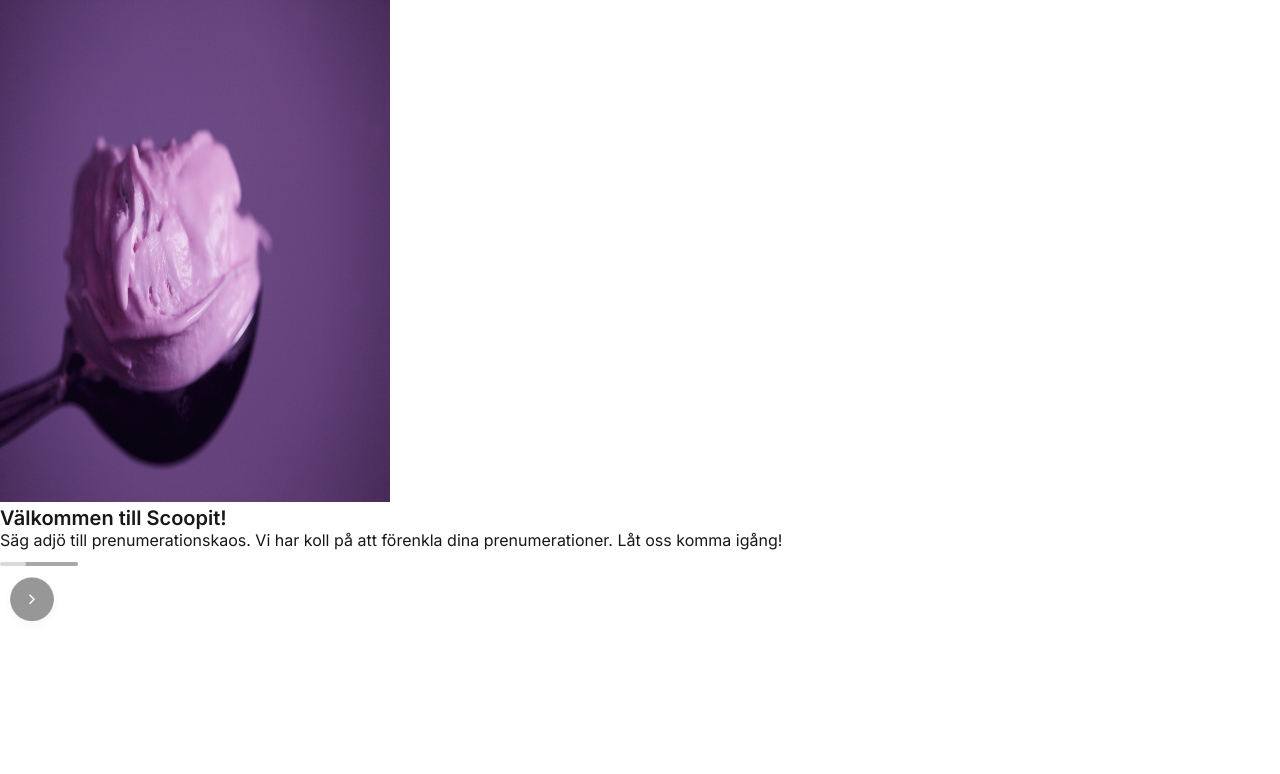
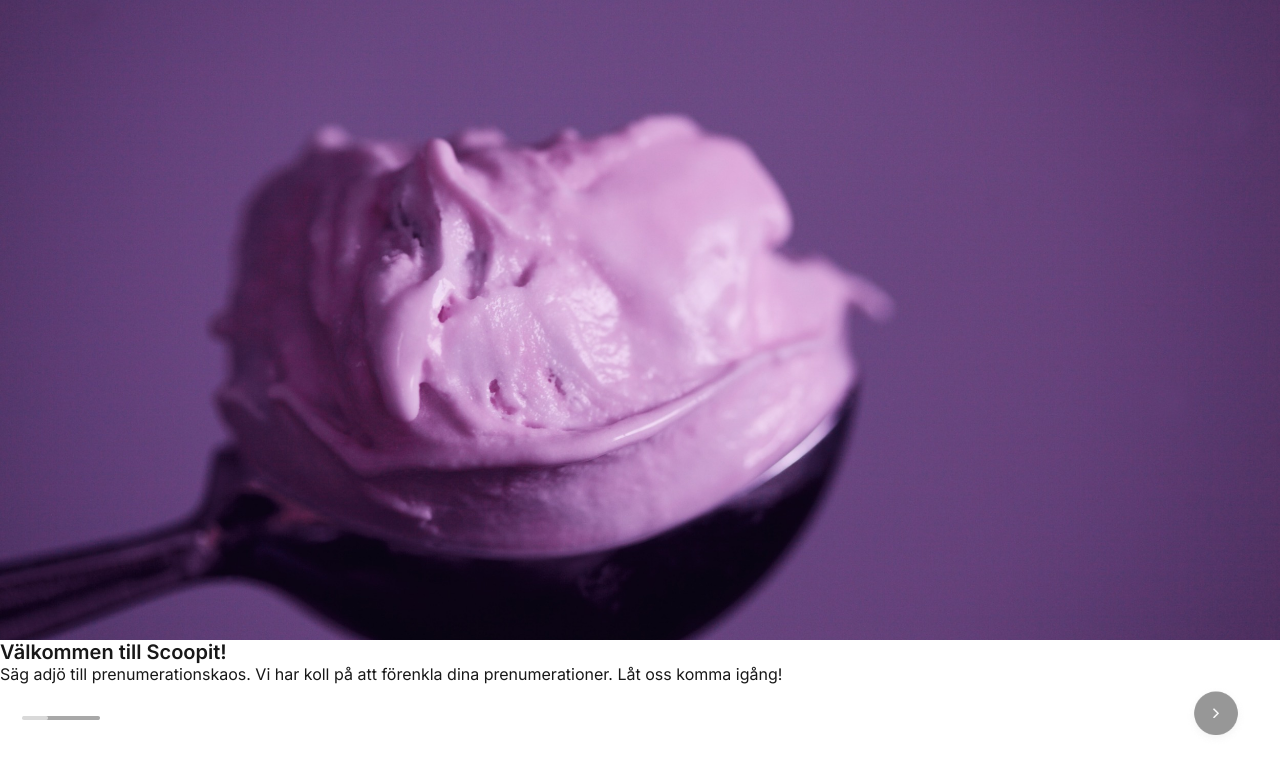
Before and after one commit to jonassonfilip/pre-maze, a Next.js app in the folder scoopit/: page /welcome in a window 1280 px wide. Shown: the top 774 px of the page. Built offline with nearby package versions, Linux system fonts and the light colour scheme.

Commit message:
Styling welcome pages

```diff
--- a/scoopit/app/globals.css
+++ b/scoopit/app/globals.css
@@ -2,7 +2,7 @@
 
 
 * {
-  box-sizing: border-box;
+
   padding: 0;
   margin: 0;
 }
--- a/scoopit/app/page.module.css
+++ b/scoopit/app/page.module.css
@@ -1,37 +1,28 @@
-.main {
+/* .main {
   display: flex;
-  flex-direction: column;
   justify-content: space-between;
   align-items: center;
   min-height: 100vh;
 }
 
 .welcomePage {
-  position: relative;
+  position: absolute;
   width: 100%;
   height: 100vh;
   overflow: hidden;
 }
 
 .welcomeHeader {
-  position: relative;
-  width: 100%;
-  height: 100%;
+  background-image: url('/public/scoop-purple.jpeg');
+  background-size: cover;
+  background-repeat: no-repeat;
+  height: 100vh;
+} */
+
+.welcomeFooter {
+
 }
 
 .nextPage {
-  display: flex;
-  flex-direction: row;
-  justify-content: space-between;
-  align-items: center;
-  padding: 20px; /* Add padding to create space between barOne and roundButton */
+
 }
-
-.left {
-  flex: 1; /* Take up all available space on the left side */
-}
-
-.right {
-  flex: 1; /* Take up all available space on the right side */
-  text-align: right; /* Align the content on the right side */
-}
--- a/scoopit/app/welcome/page.tsx
+++ b/scoopit/app/welcome/page.tsx
@@ -10,33 +10,36 @@ import RoundButton from "../components/RoundButton";
 
 export default function Welcome () {
     return (
-        <main className="welcomePage">
-            <section>
-            <div className="welcomeHeader">
-            <Image
-          src={scoopImage}
-          alt="A scoop of ice cream"
-          width={390}
-          height={502}
-        />
-            </div>
-
-        <div className="welcomeFooter">
+        <main>
+            <section className="welcomeHeader" style={{
+      backgroundImage: `url(${scoopImage.src})`,
+      backgroundSize: 'cover',
+      backgroundPosition: 'center',
+      margin: '0',
+      width: '100%',
+      height: '80vh',
+    }}>
+            </section>
+        <section className="welcomeFooter">
             <h2>Välkommen till Scoopit!</h2>
             <p>Säg adjö till prenumerationskaos. Vi har koll på att förenkla dina prenumerationer. Låt oss komma igång!</p>
-        </div>
         </section>
 
-        <section className="nextPage">
-        <div className="left">
+
+        <section className="nextPage" style={{
+      display: 'flex',
+      justifyContent: 'space-between',
+      alignItems: 'center',
+      paddingRight: '32px',
+      paddingLeft: '22px'
+    }}>
     <Image
       src={barOne}
       alt="Bar that shows where you are"
       width={78}
       height={4}
     />
-        </div>
-        <div className="right">
+
     <Link href="./welcome-second">
       <Image
         src={roundButton}
@@ -45,7 +48,7 @@ export default function Welcome () {
         height={64}
       />
     </Link>
-        </div>
+
 </section>
 
         </main>
```
Lines whose indentation alone changed are shown as unchanged.
